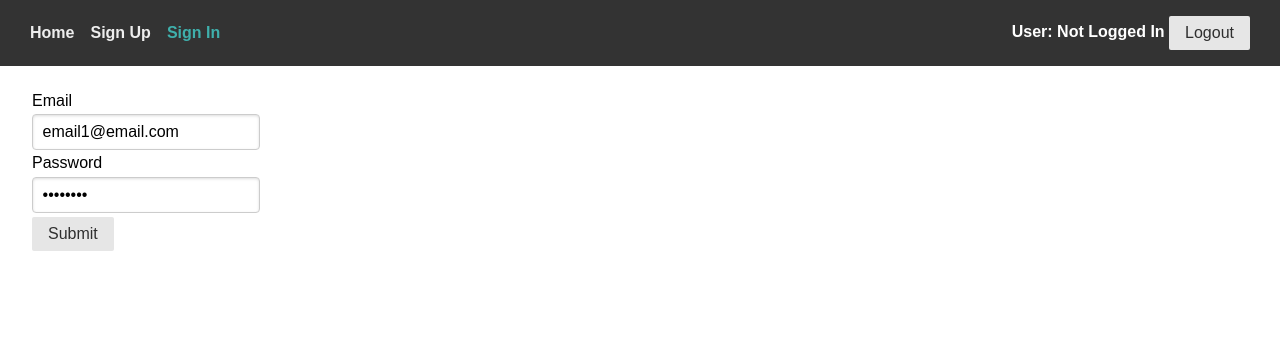
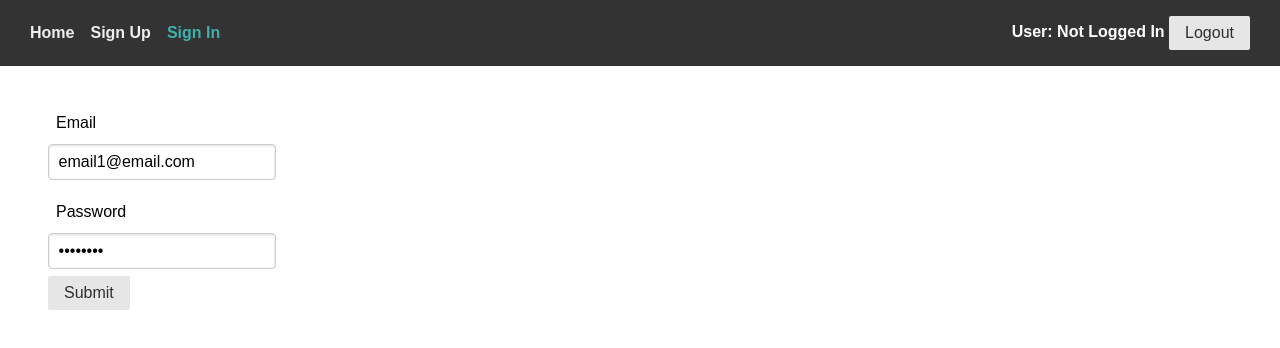
Before and after one commit to AlyxMoon/cooking-scribe, a Vue app in the folder client/: page /auth/signin in a window 1280 px wide. Shown: the top 348 px of the page. Built offline with nearby package versions, Linux system fonts and the light colour scheme; what @feathersjs/authentication-client, @feathersjs/feathers, @feathersjs/rest-client would draw is missing.

Commit message:
update form styling to be consistent on signin/signup pages

```diff
--- a/client/src/views/SignIn.vue
+++ b/client/src/views/SignIn.vue
@@ -43,5 +43,22 @@ export default defineComponent({
 </script>
 
 <style lang="scss" scoped>
+form fieldset {
+  display: flex;
+  flex-direction: column;
+  align-items: flex-start;
+  gap: 0.2em;
 
+  padding: 1em;
+
+  label {
+    margin-top: 1em;
+    margin-left: 0.5em;
+    text-align: left;
+  }
+
+  input {
+    padding: 0.3em 1em;
+  }
+}
 </style>
```
